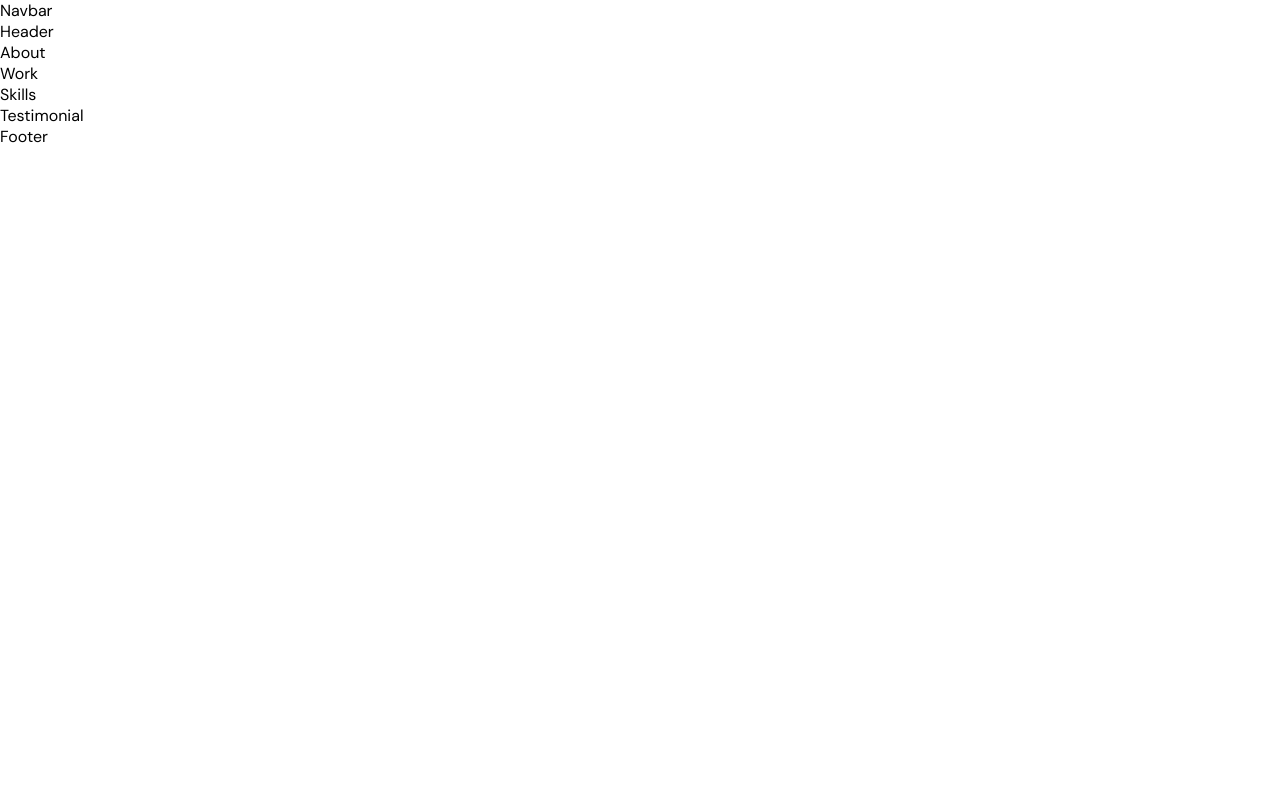
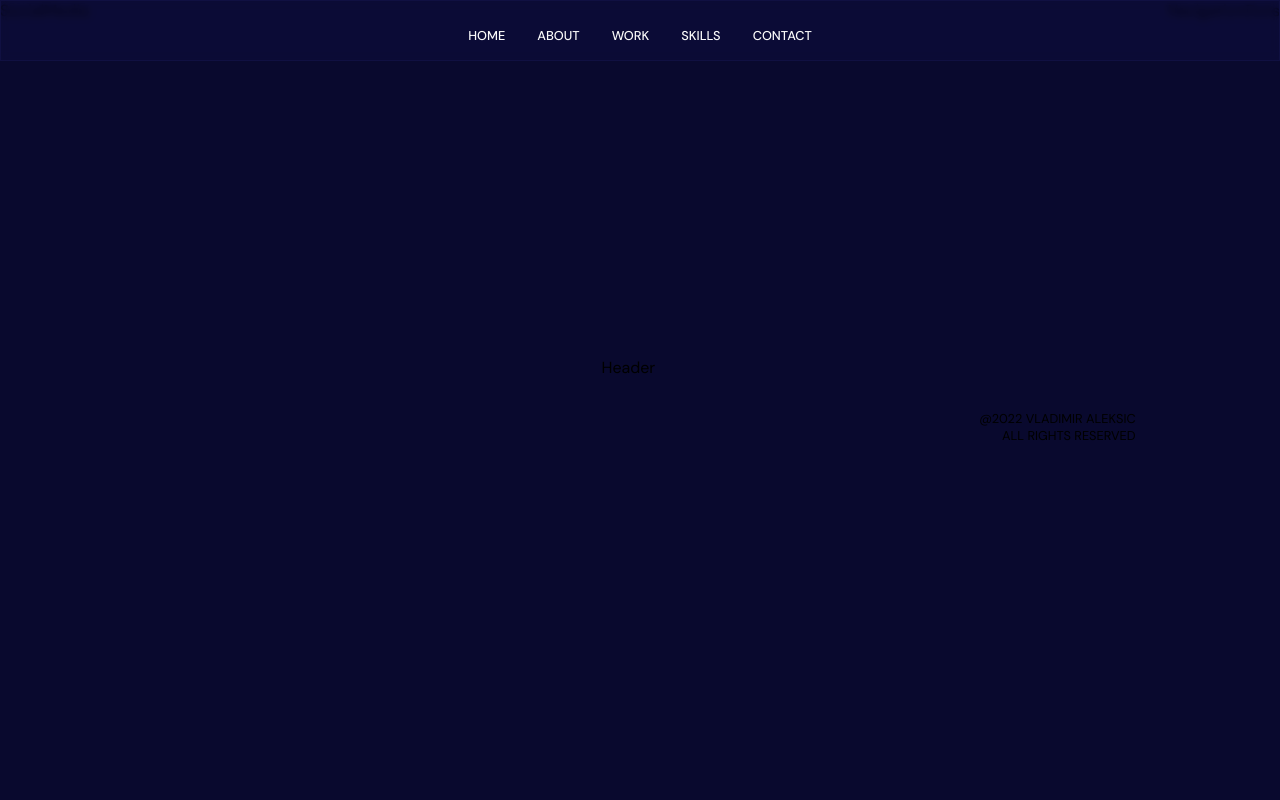
Before and after one commit to vladavoX/vladimiraleksic_portfolio, a React (Create React App) app in the folder frontend-react/: page / in a window 1280 px wide. Shown: the top 800 px of the page. Built offline with nearby package versions, Linux system fonts and the light colour scheme.

Commit message:
Navbar + styles

```diff
--- a/frontend-react/src/App.scss
+++ b/frontend-react/src/App.scss
@@ -3,11 +3,11 @@
 }
 
 .app__primarybg {
-
+  background-color: #09092e;
 }
 
 .app__secondarybg {
-
+  background-color: #0f0f42;
 }
 
 .app__container {
--- a/frontend-react/src/components/Navbar/Navbar.jsx
+++ b/frontend-react/src/components/Navbar/Navbar.jsx
@@ -1,8 +1,61 @@
-import React from 'react'
+import React, { useState } from 'react'
+import { HiMenuAlt4, HiX } from 'react-icons/hi'
+import { motion } from 'framer-motion'
+
+import { images } from '../../constants'
+import './Navbar.scss'
 
 const Navbar = () => {
+  const [toggle, setToggle] = useState(false);
+
+  const handleOnClick = (e) => {
+    e.stopPropagation();
+    setToggle((prevState) => !prevState);
+  };
+
   return (
-    <div>Navbar</div>
+    <nav className='app__navbar'>
+      <div className='app__navbar-logo'>
+
+      </div>
+      <ul className='app__navbar-links'>
+        {['home', 'about', 'work', 'skills', 'contact'].map((item) => (
+          <li className='app__flex p-text' key={`link-${item}`}>
+            <div />
+            <a href={`#${item}`}>{item}</a>
+          </li>
+        ))}
+      </ul>
+
+      <div className='app__navbar-menu'>
+        <HiMenuAlt4 onClick={(e) => handleOnClick(e)} />
+
+        {toggle && (
+          <motion.div
+            initial={{ width: 0 }}
+            animate={{ width: 300 }}
+            transition={{ duration: 0.85, ease: 'easeOut' }}
+          >
+            <motion.span
+              initial={{ width: 0 }}
+              animate={{ width: 70 }}
+              transition={{ duration: 0.85, ease: 'easeOut' }}
+            >
+              <HiX onClick={() => setToggle(false)} />
+            </motion.span>
+            <ul>
+              {['home', 'about', 'work', 'skills', 'contact'].map((item) => (
+                <li key={item}>
+                  <a href={`#${item}`} onClick={() => setToggle(false)}>
+                    {item}
+                  </a>
+                </li>
+              ))}
+            </ul>
+          </motion.div>
+        )}
+      </div>
+    </nav>
   )
 }
 
--- a/frontend-react/src/components/Navbar/Navbar.scss
+++ b/frontend-react/src/components/Navbar/Navbar.scss
@@ -0,0 +1,170 @@
+.app__navbar {
+  width: 100%;
+
+  display: flex;
+  justify-content: space-between;
+  align-items: center;
+
+  padding: 1rem 2rem;
+  background: rgba(20, 20, 79, 0.25);
+  // box-shadow: 0 8px 32px 0 rgba( 31, 38, 135, 0.37 );
+  backdrop-filter: blur(4px);
+  -webkit-backdrop-filter: blur(4px);
+  border: 1px solid rgba(18, 18, 69, 0.8);
+  position: fixed;
+  z-index: 2;
+}
+
+.app__navbar-logo {
+  display: flex;
+  justify-content: flex-start;
+  align-items: center;
+
+  img {
+    width: 90px;
+    height: 20px;
+
+    @media screen and (min-width: 2000px) {
+      width: 180px;
+      height: 40px;
+    }
+  }
+}
+
+.app__navbar-links {
+  flex: 1;
+  display: flex;
+  justify-content: center;
+  align-items: center;
+
+  list-style: none;
+
+  li {
+    margin: 0 1rem;
+    cursor: pointer;
+
+    flex-direction: column;
+
+    div {
+      width: 5px;
+      height: 5px;
+      background: transparent;
+      border-radius: 50%;
+
+      margin-bottom: 5px;
+    }
+
+    a {
+      color: var(--primary-color);
+      text-decoration: none;
+      flex-direction: column;
+
+      text-transform: uppercase;
+      font-weight: 500;
+
+      transition: all 0.3s ease-in-out;
+
+      &:hover {
+        color: var(--third-color);
+      }
+    }
+
+    &:hover {
+      div {
+        background: var(--third-color);
+      }
+    }
+  }
+
+  @media screen and (max-width: 900px) {
+    display: none;
+  }
+}
+
+.app__navbar-menu {
+  width: 35px;
+  height: 35px;
+  border-radius: 50%;
+  position: relative;
+
+  display: flex;
+  justify-content: center;
+  align-items: center;
+  background-color: var(--secondary-color);
+
+
+  svg {
+    width: 70%;
+    height: 70%;
+    color: var(--primary-color);
+  }
+
+  div {
+    position: fixed;
+    top: 0;
+    bottom: 0;
+    right: 0;
+    z-index: 5;
+
+    padding: 1rem;
+
+    width: 80%;
+    height: 100vh;
+
+    display: flex;
+    justify-content: flex-end;
+    align-items: flex-end;
+    flex-direction: column;
+
+    background-color: var(--white-color);
+
+    /* top box shadow */
+    box-shadow: 0px 0px 20px rgba(168, 168, 168, 0.15);
+
+    svg {
+      width: 35px;
+      height: 35px;
+      color: var(--secondary-color);
+      margin: 0.5rem 1rem;
+    }
+
+    ul {
+      list-style: none;
+      margin: 0;
+      padding: 0;
+      height: 100%;
+      width: 100%;
+
+      display: flex;
+      justify-content: flex-start;
+      align-items: flex-start;
+      flex-direction: column;
+
+      li {
+        margin: 1rem;
+
+        a {
+          color: var(--secondary-color);
+          text-decoration: none;
+          font-size: 1rem;
+          text-transform: uppercase;
+          font-weight: 500;
+
+          transition: all 0.3s ease-in-out;
+
+          &:hover {
+            color: var(--secondary-color);
+          }
+        }
+      }
+    }
+
+    @media screen and (min-width: 900px) {
+      display: none;
+    }
+  }
+
+  @media screen and (min-width: 900px) {
+    display: none;
+  }
+}
--- a/frontend-react/src/container/About/About.jsx
+++ b/frontend-react/src/container/About/About.jsx
@@ -1,4 +1,6 @@
 import React from 'react'
+
+import { AppWrap, MotionWrap } from '../../wrapper'
 
 const About = () => {
   return (
@@ -6,4 +8,8 @@ const About = () => {
   )
 }
 
-export default About
+export default AppWrap(
+  MotionWrap(About, 'app__about'),
+  'about',
+  'app__secondarybg'
+)
--- a/frontend-react/src/container/Header/Header.jsx
+++ b/frontend-react/src/container/Header/Header.jsx
@@ -1,4 +1,5 @@
 import React from 'react'
+import { AppWrap, MotionWrap } from '../../wrapper'
 
 const Header = () => {
   return (
@@ -6,4 +7,8 @@ const Header = () => {
   )
 }
 
-export default Header
+export default AppWrap(
+  MotionWrap(Header,'app__home'),
+  'home',
+  'app__primarybg'
+);
--- a/frontend-react/src/index.css
+++ b/frontend-react/src/index.css
@@ -3,9 +3,11 @@
 :root {
   --font-base: "DM Sans", sans-serif;
 
-  --primary-color: ;
-  --secondary-color: ;
+  --primary-color: #fafafa;
+  --secondary-color: #09092e;
+  --third-color: #478eff;
 
+  --gray-color: #838383;
   --black-color: #000000;
   --white-color: #ffffff;
 }
--- a/frontend-react/src/wrapper/MotionWrap.js
+++ b/frontend-react/src/wrapper/MotionWrap.js
@@ -4,7 +4,9 @@ import { motion } from 'framer-motion';
 const MotionWrap = (Component, classNames) => function HOC() {
   return (
     <motion.div
-
+      whileInView={{ y: [100, 50, 0], opacity: [0, 0, 1] }}
+      transition={{ duration: 0.5 }}
+      className={`${classNames} app__flex`}
     >
       <Component />
     </motion.div>
```
